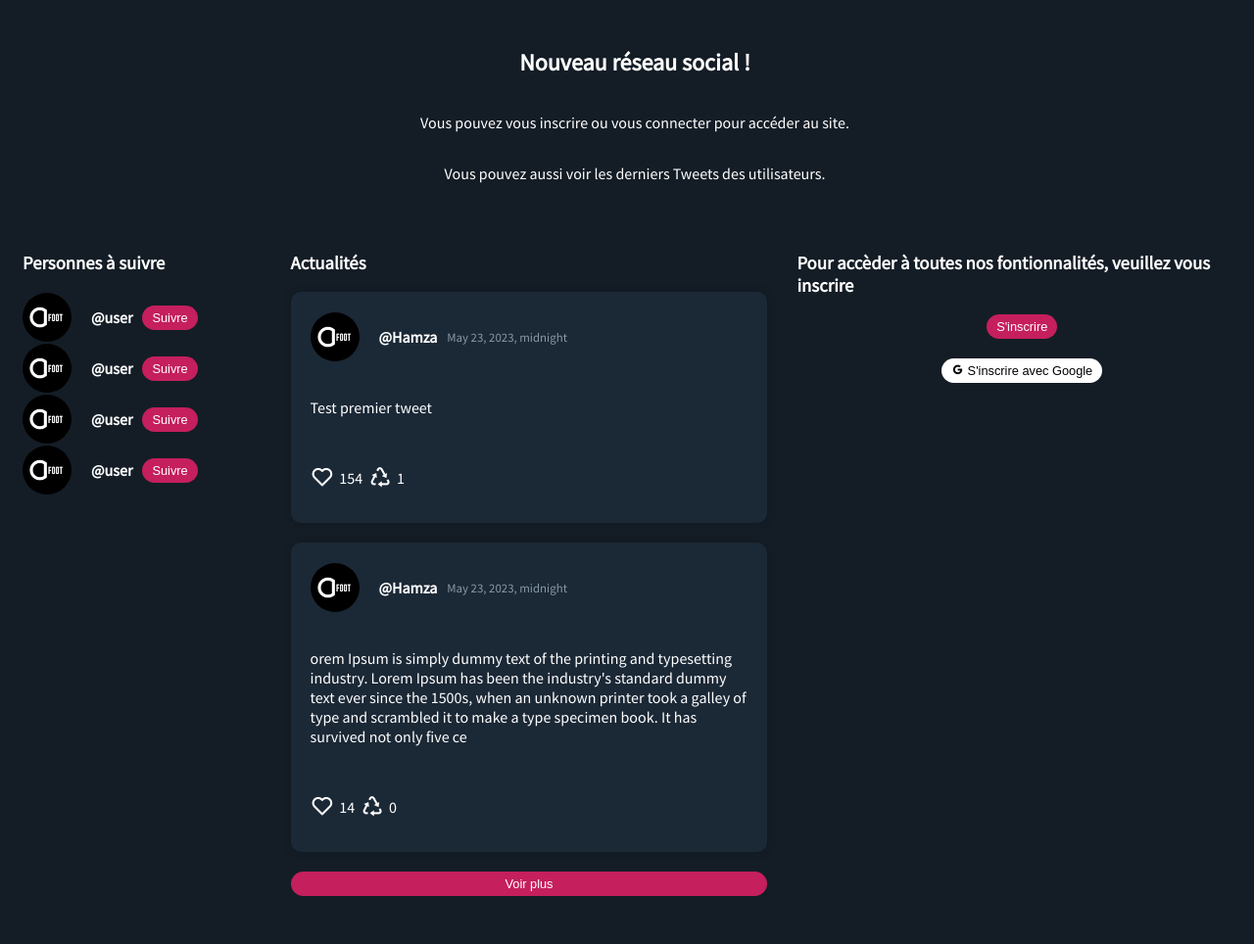
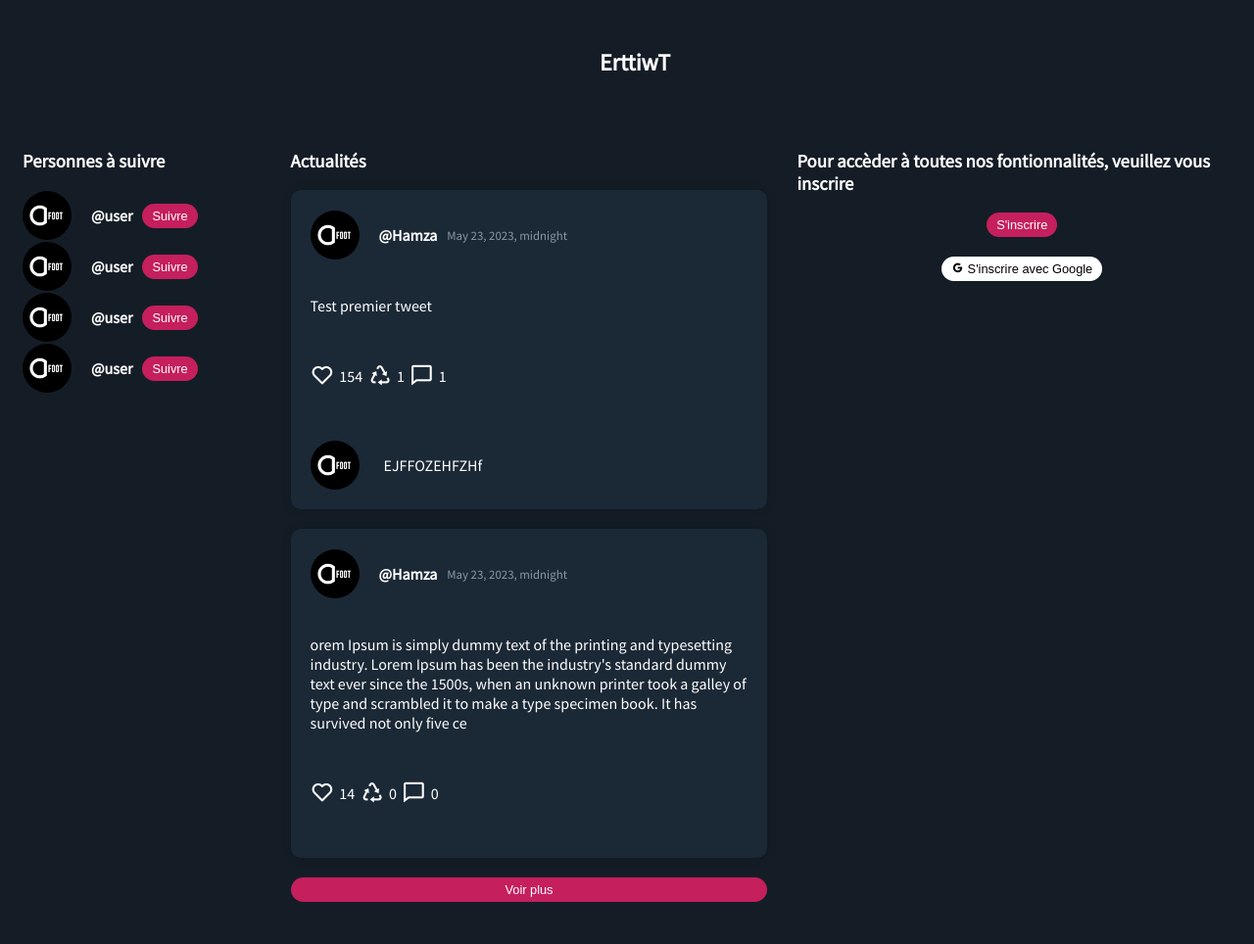
Before and after one commit to 21Hmzz/twitterdjango, a Django app: page / in a window 1280 px wide. Shown: the whole page at 98% size. Before the commit the page ends 915 px from the top, so only its background shows below. Run offline with Django 4.2, Linux system fonts and the light colour scheme; data comes from the database, SQL or seed files in the repository; both versions use the stored data as it was after the commit.

Commit message:
commentaire

```diff
--- a/erttiwtFront/static/erttiwtFront/css/base.css
+++ b/erttiwtFront/static/erttiwtFront/css/base.css
@@ -18,11 +18,16 @@ a{
     justify-content: space-between;
     padding: 20px;
 }
+.header_info .appli_name {
+    font-size: 1.5rem;
+    font-weight: 600;
+}
 
 /* content */
 .content{
     display: flex;
     flex-direction: row;
+    width: 100%;
 }
 
 /* sidebar */
@@ -113,6 +118,18 @@ a{
     margin-top: 20px;
     gap: 5px;
 }
+.tweet .commentaires {
+    display: flex;
+    align-items: center;
+    margin-top: 20px;
+    gap: 5px;
+}
+.tweet .commentaire_content{
+    display: flex;
+    align-items: center;
+    margin-top: 20px;
+    gap: 5px;
+}
 
 /* coté droit */
 .right_side{
--- a/erttiwtFront/templates/erttiwtFront/index.html
+++ b/erttiwtFront/templates/erttiwtFront/index.html
@@ -5,10 +5,7 @@
 
 {% block content %}
     <div class="header_info">
-        <h2>Nouveau réseau social !</h2>
-
-        <p>Vous pouvez vous inscrire ou vous connecter pour accéder au site.</p>
-        <p>Vous pouvez aussi voir les derniers Tweets des utilisateurs.</p>
+        <h2 class="appli_name">ErttiwT</h2>
     </div>
 
     <div class="content">
@@ -58,6 +55,15 @@
         <div class="tweet_likes_retweets">
             <i class='bx bx-heart bx-sm'></i><p>{{ Tweet.likes }}</p>
             <i class='bx bx-recycle bx-sm'></i><p>{{ Tweet.retwitts }}</p>
+            <i class='bx bx-comment bx-sm'></i><p>{{ Tweet.commentaires|length }}</p>
+        </div>
+        <div class="commentaires">
+            {% for commentaire in Tweet.commentaires %}
+            <div class="commentaire_content">
+            <img src="{% static 'erttiwtFront/img/defaut.jpg' %}" alt="image de profil" class="profil_image">
+                {{ commentaire.commentaire }}
+            </div>
+            {% endfor %}
         </div>
     </div>
     {% endfor %}
--- a/erttiwtFront/views.py
+++ b/erttiwtFront/views.py
@@ -6,6 +6,9 @@ from erttiwtFront.models import Twitt,Commentaire
 def index(request):
 
     Twitts =  Twitt.objects.all()
-    Commentaires = Commentaire.objects.all()
+    for twitt in Twitts:
+        twitt.commentaires = Commentaire.objects.filter(twitt=twitt.idTwitt)
 
-    return render(request, 'erttiwtFront/index.html', {'Tweets': Twitts, 'Commentaires': Commentaires})
+
+
+    return render(request, 'erttiwtFront/index.html', {'Tweets': Twitts})
```
Also changed, not shown: db.sqlite3.
